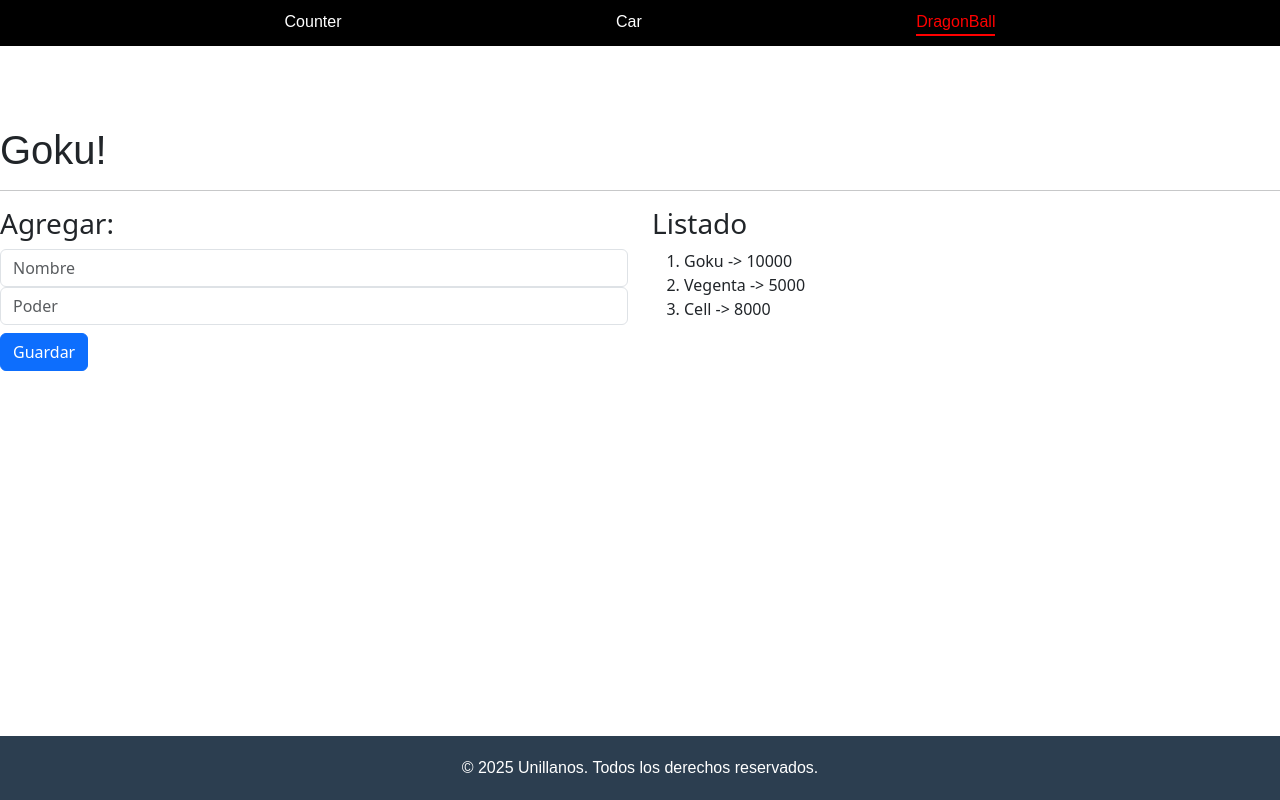
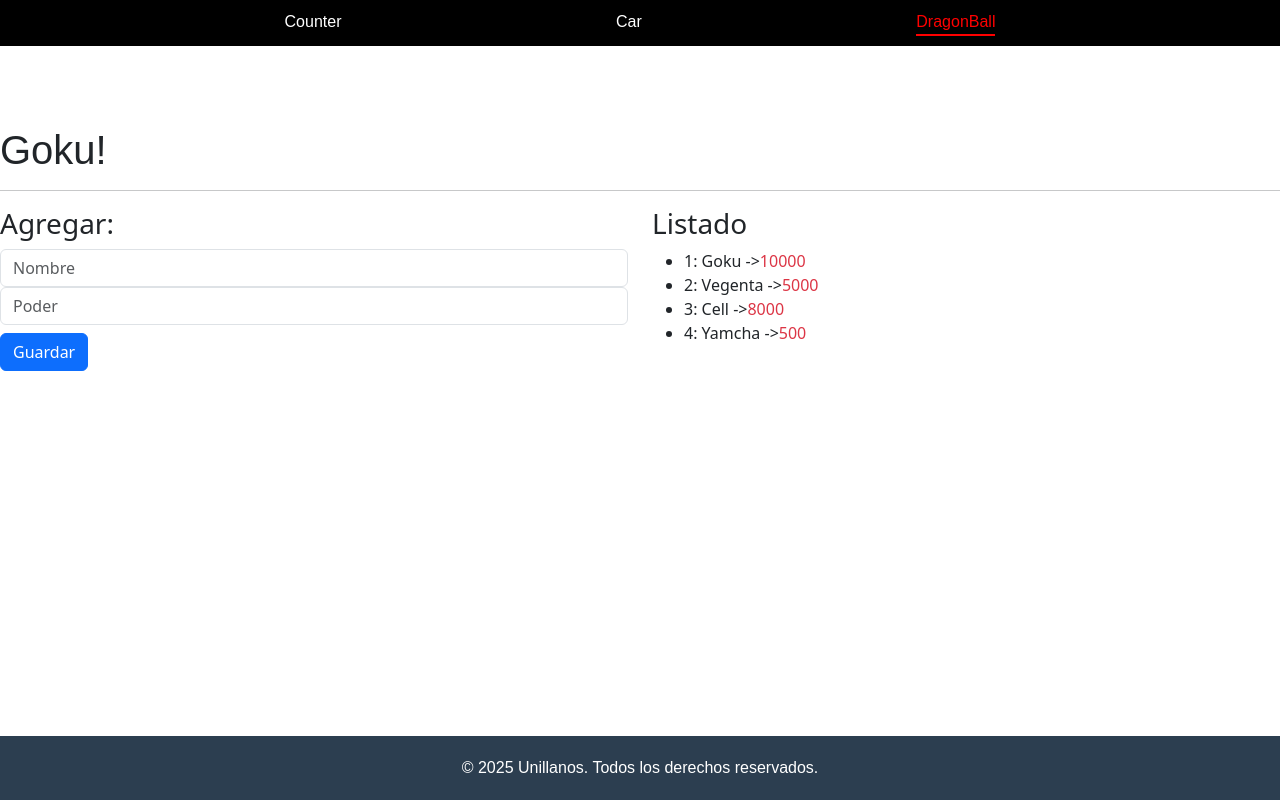
Before and after one commit to RonyTrespalacios/software-development-II, an Angular app in the folder clase 2/angular-rony-project/: page /dragonball in a window 1280 px wide. Built offline with nearby package versions, Linux system fonts and the light colour scheme.

Commit message:
feat :  for each element in html

```diff
--- a/clase 2/angular-rony-project/src/app/pages/dragonball/dragonball.html
+++ b/clase 2/angular-rony-project/src/app/pages/dragonball/dragonball.html
@@ -11,13 +11,20 @@
     </div>
     <div class="col-12 col-sm-6">
         <h3>Listado</h3>
-        <ol>
-            @for(character of characters(); track character.id){
-                <li>{{ character.nombre }} -> {{ character.poder }}</li>
-
+        <ul>
+            @for(character of characters(); track character.id; let idx = $index){
+                <li>
+                    <span>{{idx+1}}: {{ character.nombre }} -></span>
+                    <!--
+                    <span
+                        [class.text-danger]="character.poder > 8000"
+                        [class.text-info]="character.poder < 8000"
+                        >{{ character.poder }}
+                    </span>
+                    -->
+                    <span [ngClass]="powerClass()">{{ character.poder }}</span>
+                </li>
             }
-
-
-        </ol>
+        </ul>
     </div>
 </section>
--- a/clase 2/angular-rony-project/src/app/pages/dragonball/dragonball.ts
+++ b/clase 2/angular-rony-project/src/app/pages/dragonball/dragonball.ts
@@ -1,4 +1,6 @@
-import { Component, signal } from '@angular/core';
+import { NgClass } from '@angular/common';
+import { Component, computed, signal } from '@angular/core';
+
 
 interface Character {
   id : number;
@@ -8,7 +10,7 @@ interface Character {
 
 @Component({
   selector: 'app-dragonball',
-  imports: [],
+  imports: [NgClass],
   templateUrl: './dragonball.html',
   styleUrl: './dragonball.css'
 })
@@ -17,5 +19,12 @@ export class Dragonball {
     {id: 1, nombre: 'Goku', poder: 10000},
     {id: 2, nombre: 'Vegenta', poder: 5000},
     {id: 3, nombre: 'Cell', poder: 8000},
+    {id: 4, nombre: 'Yamcha', poder: 500},
   ]);
+
+  powerClass = computed(()=>{
+    return {
+      'text-danger' : true,
+    };
+  })
 }
```
